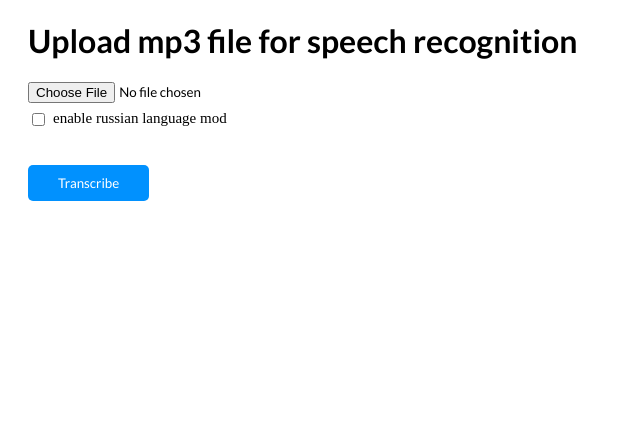
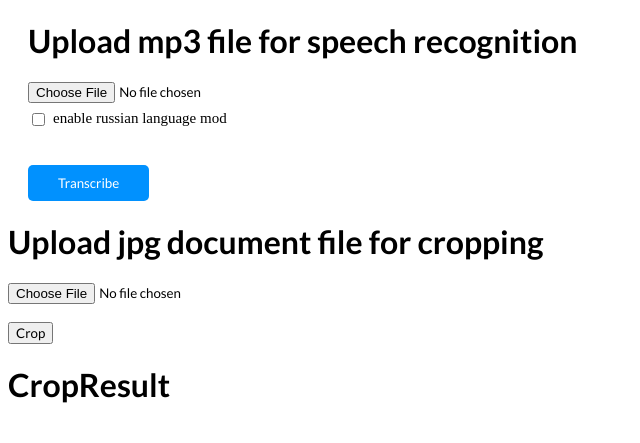
Before and after one commit to ILevchugov/audio-recognition-service, a Flask app: page / in a window 1280 px wide. Shown: the top 443 px of the page, without its empty margins (0-640 px from the left). Run offline with Flask 3, Linux system fonts and the light colour scheme.

Commit message:
add front for cropping document image

```diff
--- a/application.py
+++ b/application.py
@@ -1,16 +1,14 @@
-import math
 import os
 
-import numpy as np
 import speech_recognition as sr
 import cv2
-from PIL import Image
 
 from pydub import AudioSegment
 
 from flask import Flask, render_template, request, redirect, send_file, app
 
-UPLOAD_FOLDER = './upload'
+UPLOAD_FOLDER = os.path.join('static', 'uploads')
+
 
 application = Flask(__name__)
 application.config['UPLOAD_FOLDER'] = UPLOAD_FOLDER
@@ -43,6 +41,22 @@ def index():
 
     return render_template('index.html', transcript=transcript)
 
+@application.route("/img", methods=["GET", "POST"])
+def indexImg():
+    if request.method == "POST":
+        print("FORM DATA RECEIVED")
+        if "file" not in request.files:
+            return redirect(request.url)
+
+        file = request.files["file"]
+        path = os.path.join(application.config['UPLOAD_FOLDER'], file.filename)
+        file.save(path)
+        proccesed = image_preprocess("upload/" + file.filename)
+        result = os.path.join(application.config['UPLOAD_FOLDER'], "result.jpg")
+
+
+    return render_template('index.html', cropResult=result)
+
 
 @application.route('/recognition/audio/mp3', methods=['POST'])
 def recognise_mp3():
@@ -70,8 +84,8 @@ def crop_sts():
     path = os.path.join(application.config['UPLOAD_FOLDER'], f.filename)
     f.save(path)
 
-    proccesed = image_preprocess("upload/" + f.filename)
-    return send_file('0.jpg', mimetype='image/gif')
+    proccesed = image_preprocess(os.path.join(application.config['UPLOAD_FOLDER'], f.filename))
+    return send_file(os.path.join(application.config['UPLOAD_FOLDER'], "result.jpg"), mimetype='image/gif')
     # return send_file(proccesed, mimetype='image/gif')
 
 
@@ -109,33 +123,31 @@ def image_preprocess(raw_image):
     cnt = contours[0]
 
     image_copy = img.copy()
-    cv2.drawContours(image=image_copy, contours=contours, contourIdx=-1, color=(0, 255, 0), thickness=2,
-                     lineType=cv2.LINE_AA)
-
-    cv2.imwrite('output/counters2kek.jpg', image_copy)
 
     # compute the bounding rectangle of the contour
     x, y, w, h = cv2.boundingRect(cnt)
 
     # draw contour
-    img_with_counters = cv2.drawContours(img, [cnt], 0, (0, 255, 255), 2)
+    img_with_counters = cv2.drawContours(image_copy, [cnt], 0, (0, 255, 255), 2)
     cv2.imwrite('output/image_counters1.jpg', img_with_counters)
 
     cropped_images = []
+    max = 0
     for i in range(0, len(contours)):
         area = cv2.contourArea(contours[i])
         print(area)
-        if (area > 35000):
+        if (area > max):
+            max = area
             x, y, w, h = cv2.boundingRect(contours[i])
             cropped_img = img[y:y + h, x:x + w]
             cropped_images.append(cropped_img)
-            img_name = str(i) + ".jpg"
+            img_name = os.path.join(application.config['UPLOAD_FOLDER'], "result.jpg")
             cv2.imwrite(img_name, cropped_img)
 
     # draw the bounding rectangle
-    final_image = cv2.rectangle(img_with_counters, (x, y), (x + w, y + h), (0, 255, 0), 2)
+    #final_image = cv2.rectangle(img_with_counters, (x, y), (x + w, y + h), (0, 255, 0), 2)
 
-    cv2.imwrite('output/image_counters2.jpg', final_image)
+    #cv2.imwrite('output/image_counters2.jpg', final_image)
 
     return cropped_images[0]
 
--- a/templates/index.html
+++ b/templates/index.html
@@ -28,6 +28,23 @@
     {% endif %}
 </div>
 
+<div id="fileContainer">
+    <h1>Upload jpg document file for cropping</h1>
+    <form action="/img" method="post" enctype="multipart/form-data">
+        <input type="file" name="file"/>
+        <br>
+        <br>
+        <input type="submit" id="submitButtonImg" value="Crop"/>
+    </form>
+
+    {% if cropResult != "" %}
+    <div id="fileCropResultContainer">
+        <h1>CropResult</h1>
+        <img src= "{{cropResult}}" >
+    </div>
+    {% endif %}
+</div>
+
 
 </body>
 </html>
```
Also changed, not shown: static/uploads/test.txt (added).
